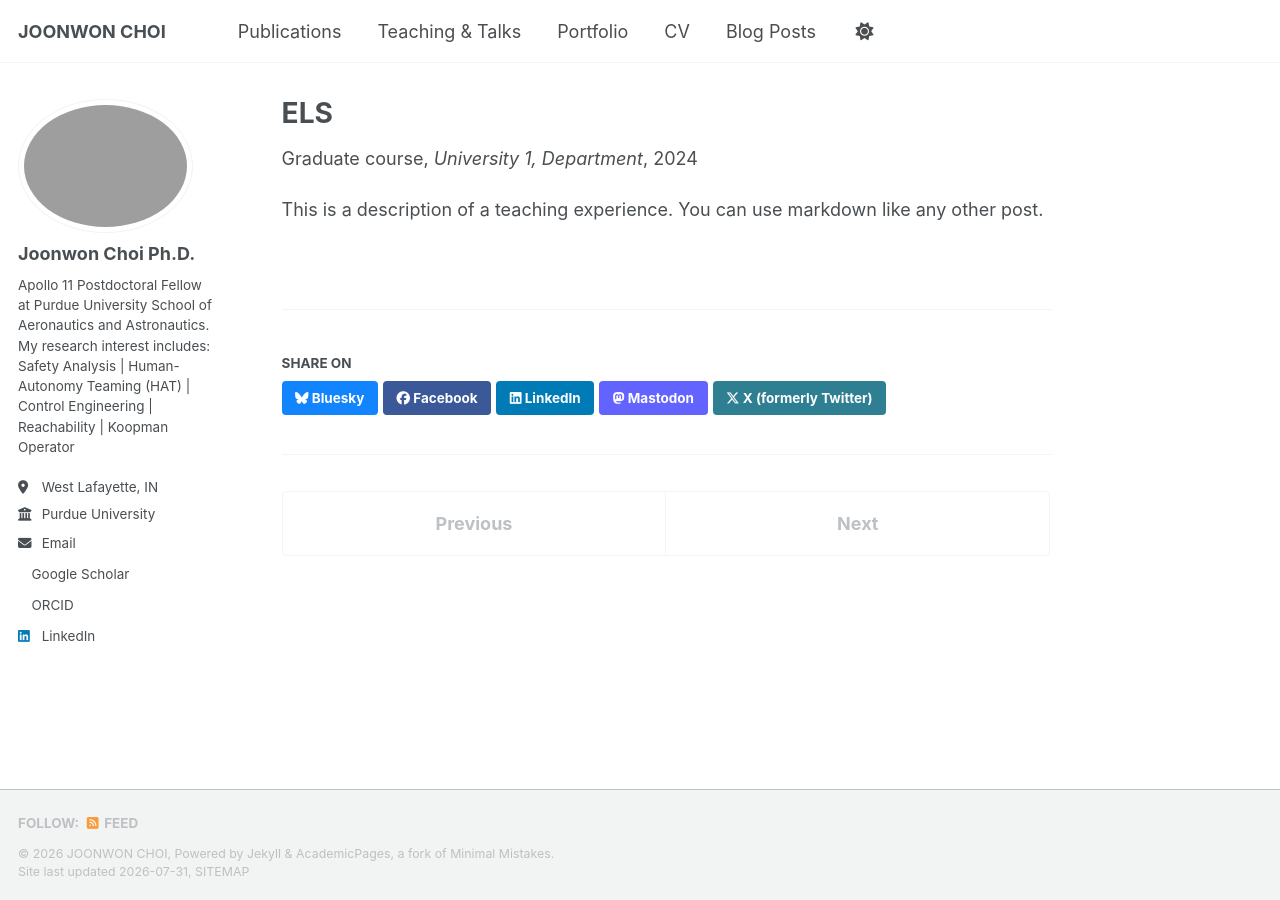
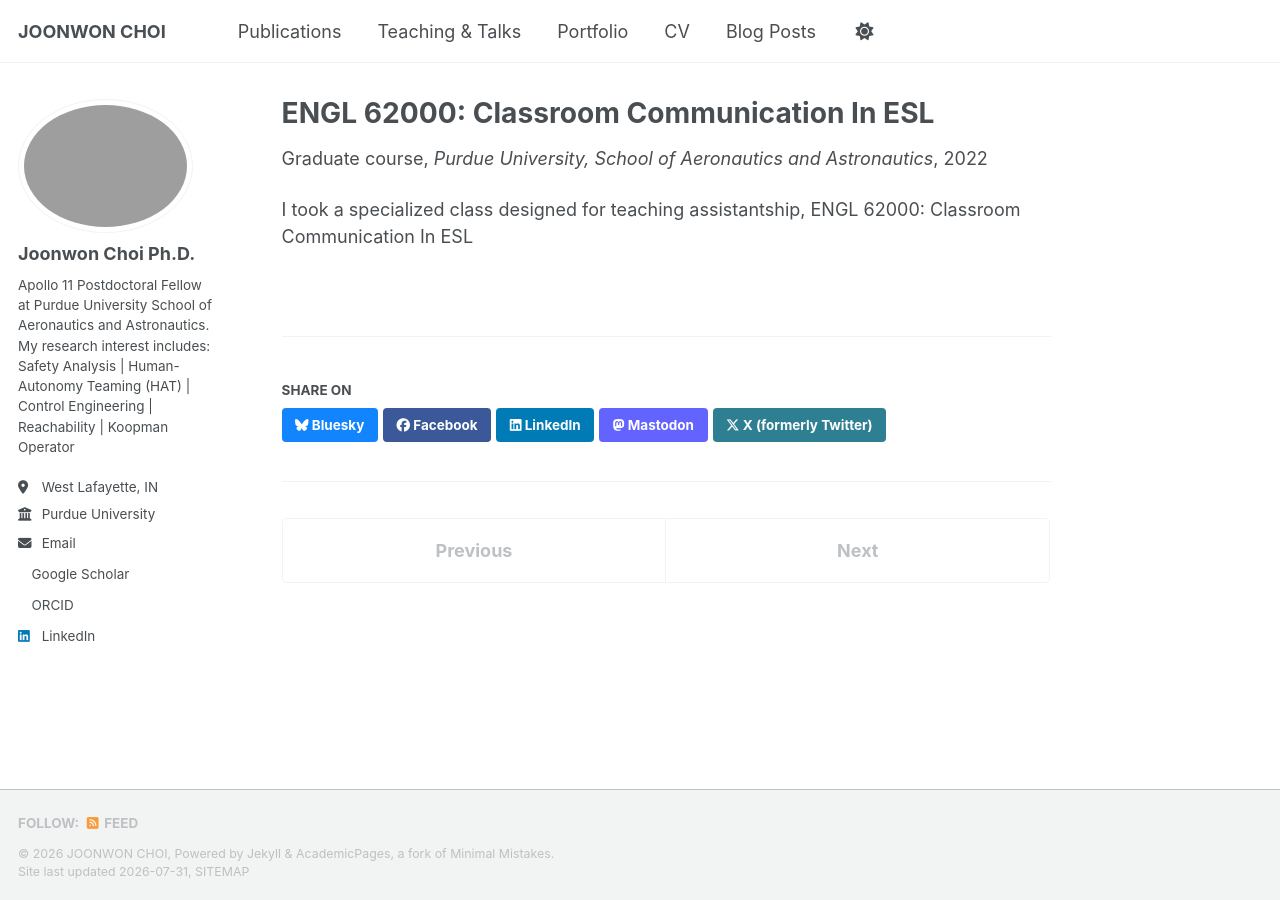
Before and after one commit to netakoi/netakoi.github.io, a Jekyll site: the page built from _teaching/ELS.md, in a window 1280 px wide. Built offline with Jekyll 4.4.1, drawn with Linux system fonts in a browser that asks for light colours; a style sheet for code colours, icons or effects is not loaded.

Commit message:
Update ELS.md

```diff
--- a/_teaching/ELS.md
+++ b/_teaching/ELS.md
@@ -1,11 +1,11 @@
 ---
-title: "ELS"
+title: "ENGL 62000: Classroom Communication In ESL"
 collection: teaching
 type: "Graduate course"
 permalink: /teaching/ELS
-venue: "University 1, Department"
-date: 2024-01-01
-location: "City, Country"
+venue: "Purdue University, School of Aeronautics and Astronautics"
+date: 2022-01-01
+location: "West Lafayette, US"
 ---
 
-This is a description of a teaching experience. You can use markdown like any other post.
+I took a specialized class designed for teaching assistantship, ENGL 62000: Classroom Communication In ESL
```
